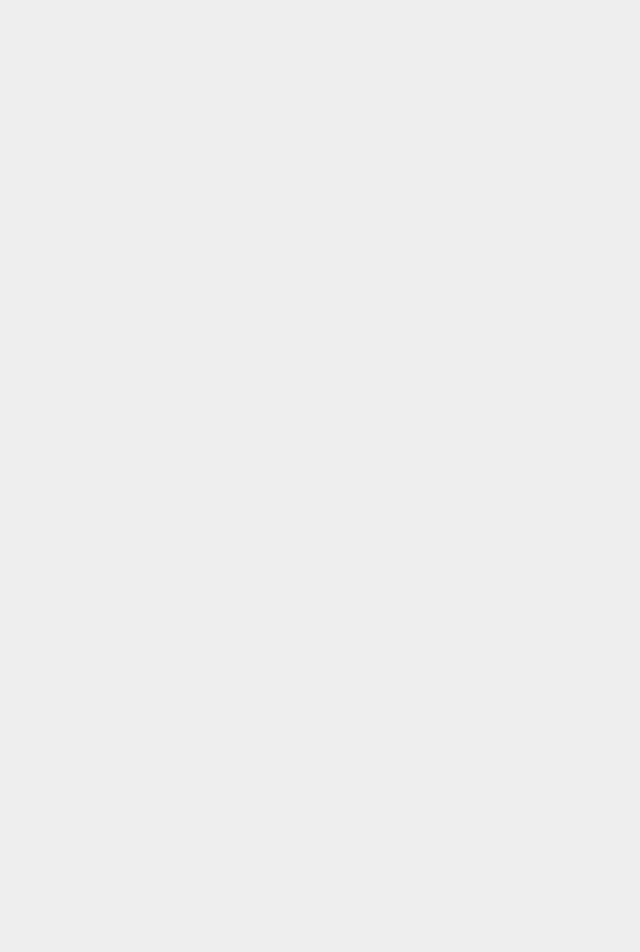
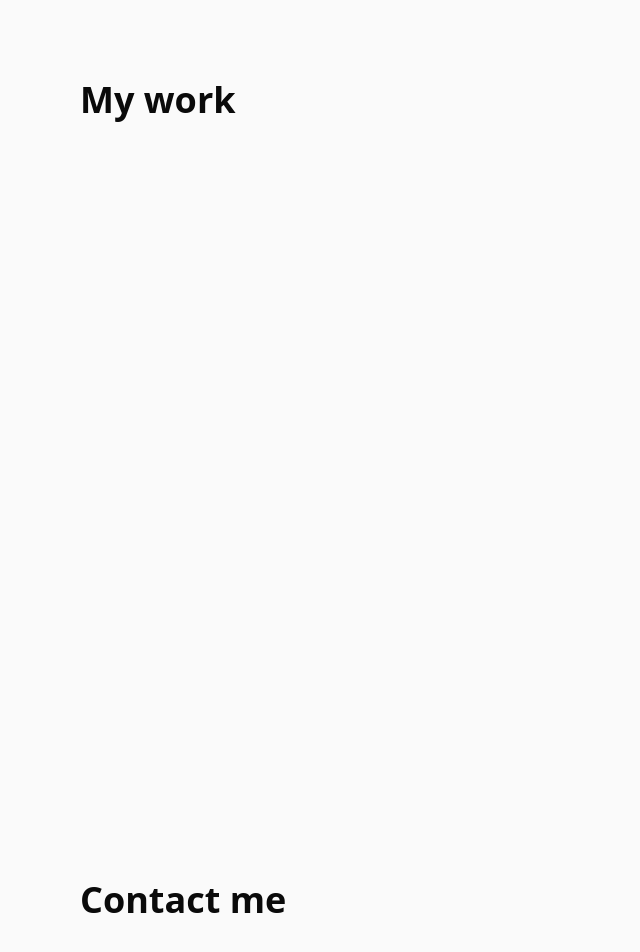
Before and after one commit to subashf23s/github-profile-subash, a React (Vite) app: page / in a window 1280 px wide. Shown: the part 1792-2744 px from the top of the page, without its empty margins (0-640 px from the left). Before the commit the page ends 1872 px from the top, so only its background shows below. Built offline with nearby package versions, Linux system fonts and the light colour scheme.

Commit message:
added sections

```diff
--- a/src/App.tsx
+++ b/src/App.tsx
@@ -1,5 +1,7 @@
 import AboutMe from "./components/section/about-me";
+import ContactMe from "./components/section/contact-me";
 import Home from "./components/section/home";
+import MyWork from "./components/section/my-work";
 import Services from "./components/section/services";
 import Header from "./components/ui/header";
 
@@ -10,6 +12,8 @@ function App() {
       <Home />
       <AboutMe />
       <Services />
+      <MyWork />
+      <ContactMe />
     </main>
   );
 }
--- /dev/null
+++ b/src/components/section/contact-me.tsx
@@ -0,0 +1,9 @@
+const ContactMe = () => {
+  return (
+    <section className="container min-h-dvh" id="contact-me">
+      <h1>Contact me</h1>
+    </section>
+  );
+};
+
+export default ContactMe;
--- /dev/null
+++ b/src/components/section/my-work.tsx
@@ -0,0 +1,9 @@
+const MyWork = () => {
+  return (
+    <section id="my-work" className="container min-h-dvh">
+      <h1>My work</h1>
+    </section>
+  );
+};
+
+export default MyWork;
--- a/src/components/ui/header.tsx
+++ b/src/components/ui/header.tsx
@@ -5,8 +5,8 @@ const linkItems = [
   { id: 1, link: "#home", text: "Home" },
   { id: 2, link: "#about-me", text: "About me" },
   { id: 3, link: "#services", text: "Services" },
-  { id: 4, link: "", text: "My Work" },
-  { id: 5, link: "", text: "Contact me" },
+  { id: 4, link: "#my-work", text: "My Work" },
+  { id: 5, link: "#contact-me", text: "Contact me" },
 ];
 const Header = () => {
   const [scrolled, setScrolled] = useState(false);
@@ -33,10 +33,7 @@ const Header = () => {
       <nav className="bg-white/50 shadow-sm px-12 py-3 rounded-full">
         <ul className="flex items-center gap-4">
           {linkItems.map((e) => (
-            <li
-              key={e.id}
-              className="font-semibold cursor-pointer text-gray-500 hover:text-gray-700"
-            >
+            <li key={e.id} className="font-semibold cursor-pointer ">
               <a href={e.link}>{e.text}</a>
             </li>
           ))}
--- a/src/index.css
+++ b/src/index.css
@@ -1,15 +1,19 @@
 @import "tailwindcss";
+@custom-variant dark (&:is(.dark *));
 :root {
-  --background: oklch(0.95 0 0);
+  --background: oklch(0.985 0 0);
   --foreground: oklch(0.145 0 0);
+  --light-gray: oklch(55.754% 0.01655 244.997);
 }
 .dark {
   --background: oklch(0.145 0 0);
   --foreground: oklch(0.985 0 0);
+  --light-gray: oklch(67.64% 0.01748 254.033);
 }
 @theme inline {
   --color-background: var(--background);
   --color-foreground: var(--foreground);
+  --color-light-gray: var(--light-gray);
 }
 @layer components {
   .container {
@@ -28,9 +32,12 @@
     @apply bg-background text-foreground;
   }
   h1 {
-    @apply text-4xl font-bold text-gray-800;
+    @apply text-4xl font-bold  text-foreground;
   }
   h3 {
-    @apply text-2xl font-medium text-gray-700;
+    @apply text-2xl font-medium  text-foreground;
+  }
+  a {
+    @apply text-light-gray;
   }
 }
```
